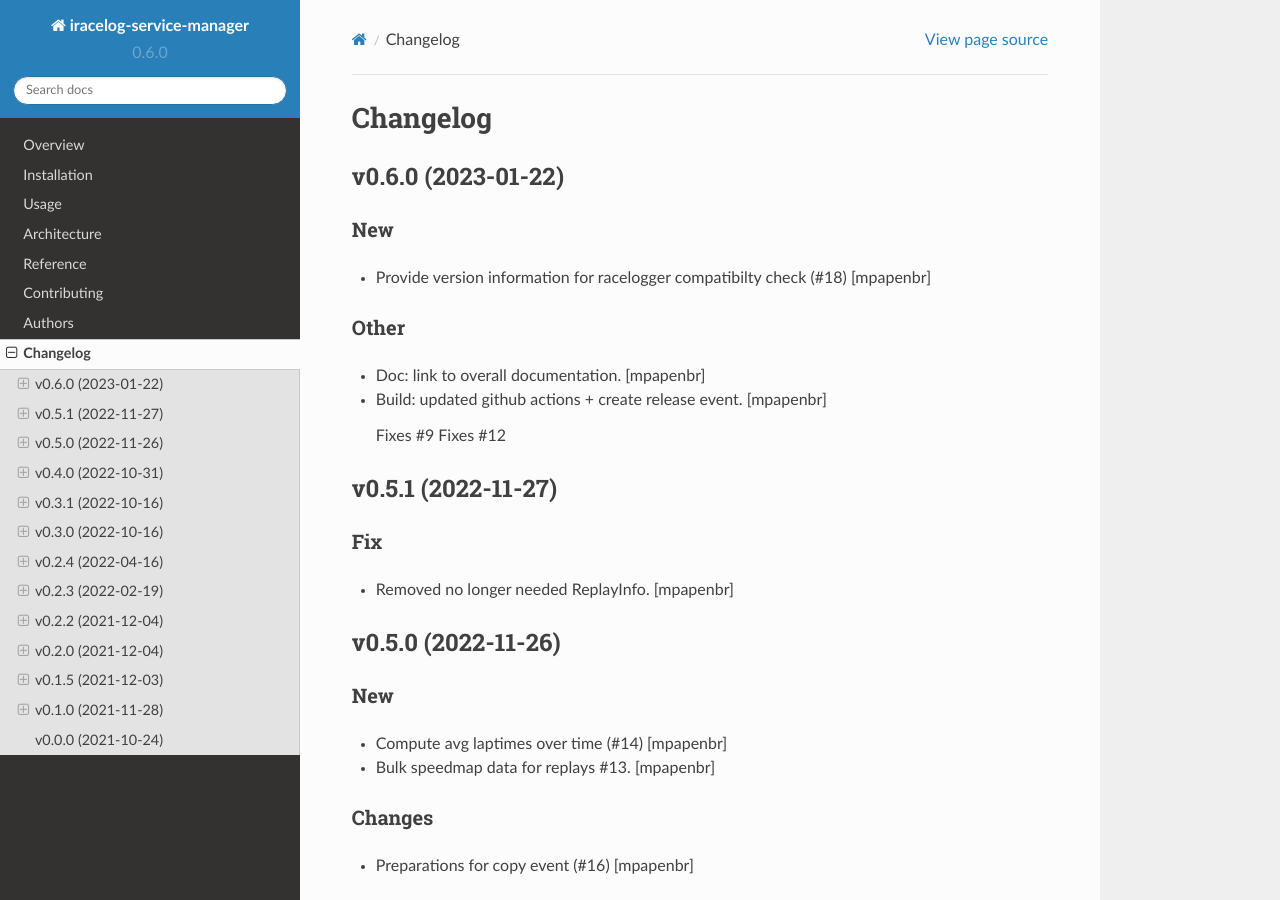
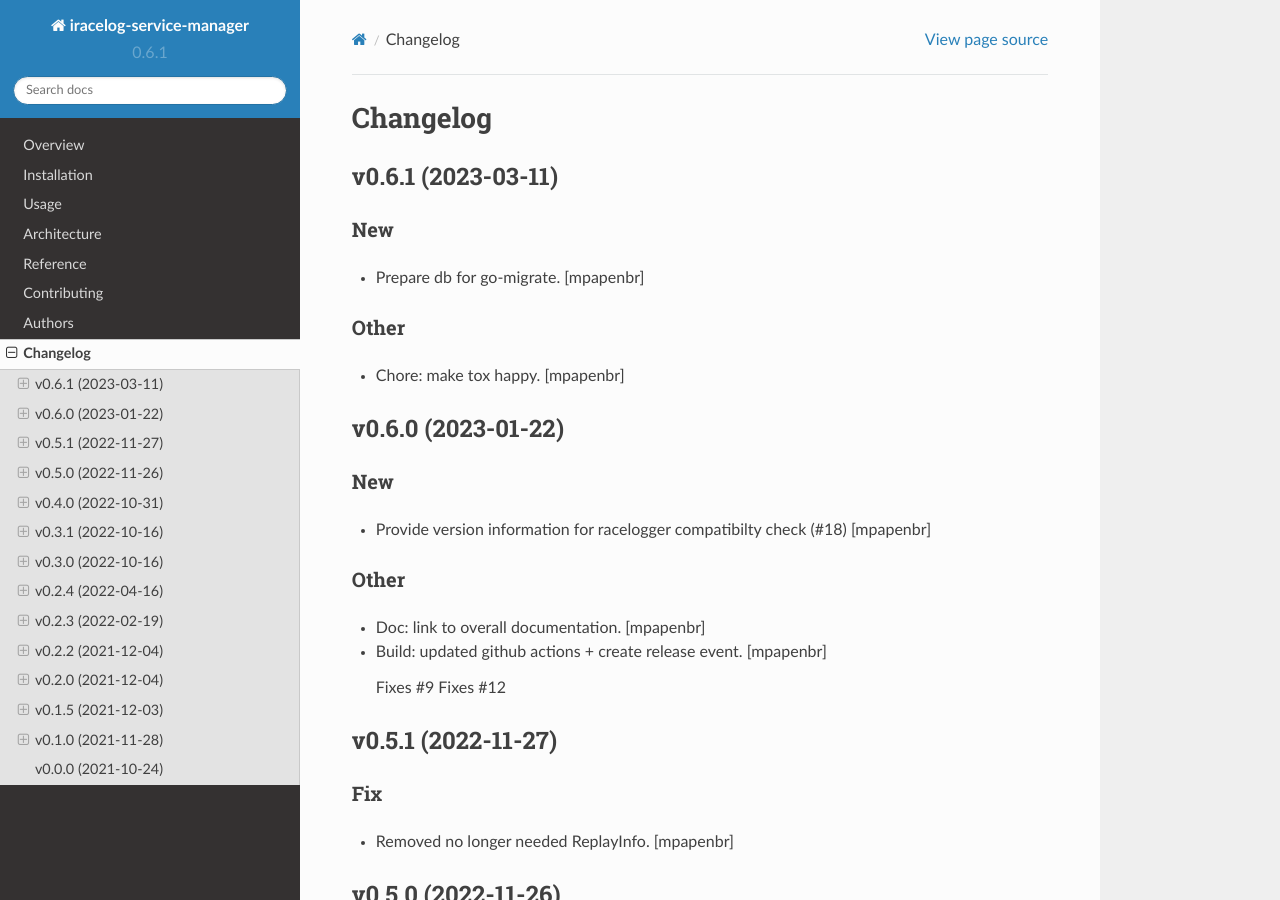
Before and after one commit to mpapenbr/iracelog-service-manager, a Sphinx documentation site: the page built from docs/changelog.rst, in a window 1280 px wide and 900 px high. Built offline with Sphinx 7.4.7 and the Read the Docs theme 2.0.0, drawn with Linux system fonts in a browser that asks for light colours.

Commit message:
Bump version: 0.6.0 → 0.6.1

```diff
--- a/CHANGELOG.rst
+++ b/CHANGELOG.rst
@@ -1,5 +1,17 @@
 Changelog
 =========
+
+
+v0.6.1 (2023-03-11)
+-------------------
+
+New
+~~~
+- Prepare db for go-migrate. [mpapenbr]
+
+Other
+~~~~~
+- Chore: make tox happy. [mpapenbr]
 
 
 v0.6.0 (2023-01-22)
--- a/README.rst
+++ b/README.rst
@@ -22,9 +22,9 @@ Overview
     :target: https://codecov.io/github/mpapenbr/iracelog-service-manager
 
 
-.. |commits-since| image:: https://img.shields.io/github/commits-since/mpapenbr/iracelog-service-manager/v0.6.0.svg
+.. |commits-since| image:: https://img.shields.io/github/commits-since/mpapenbr/iracelog-service-manager/v0.6.1.svg
     :alt: Commits since latest release
-    :target: https://github.com/mpapenbr/iracelog-service-manager/compare/v0.6.0...main
+    :target: https://github.com/mpapenbr/iracelog-service-manager/compare/v0.6.1...main
 
 
 
--- a/docs/conf.py
+++ b/docs/conf.py
@@ -20,7 +20,7 @@ project = 'iracelog-service-manager'
 year = '2022'
 author = 'Markus Papenbrock'
 copyright = '{0}, {1}'.format(year, author)
-version = release = '0.6.0'
+version = release = '0.6.1'
 
 pygments_style = 'trac'
 templates_path = ['.']
--- a/setup.py
+++ b/setup.py
@@ -23,7 +23,7 @@ def read(*names, **kwargs):
 
 setup(
     name='iracelog-service-manager',
-    version='0.6.0',
+    version='0.6.1',
     license='Apache-2.0',
     description='Managing services for iRacelog backend.',
     long_description='%s\n%s' % (
--- a/src/iracelog_service_manager/__init__.py
+++ b/src/iracelog_service_manager/__init__.py
@@ -1 +1 @@
-__version__ = '0.6.0'
+__version__ = '0.6.1'
```
Also changed, not shown: .bumpversion.cfg.
